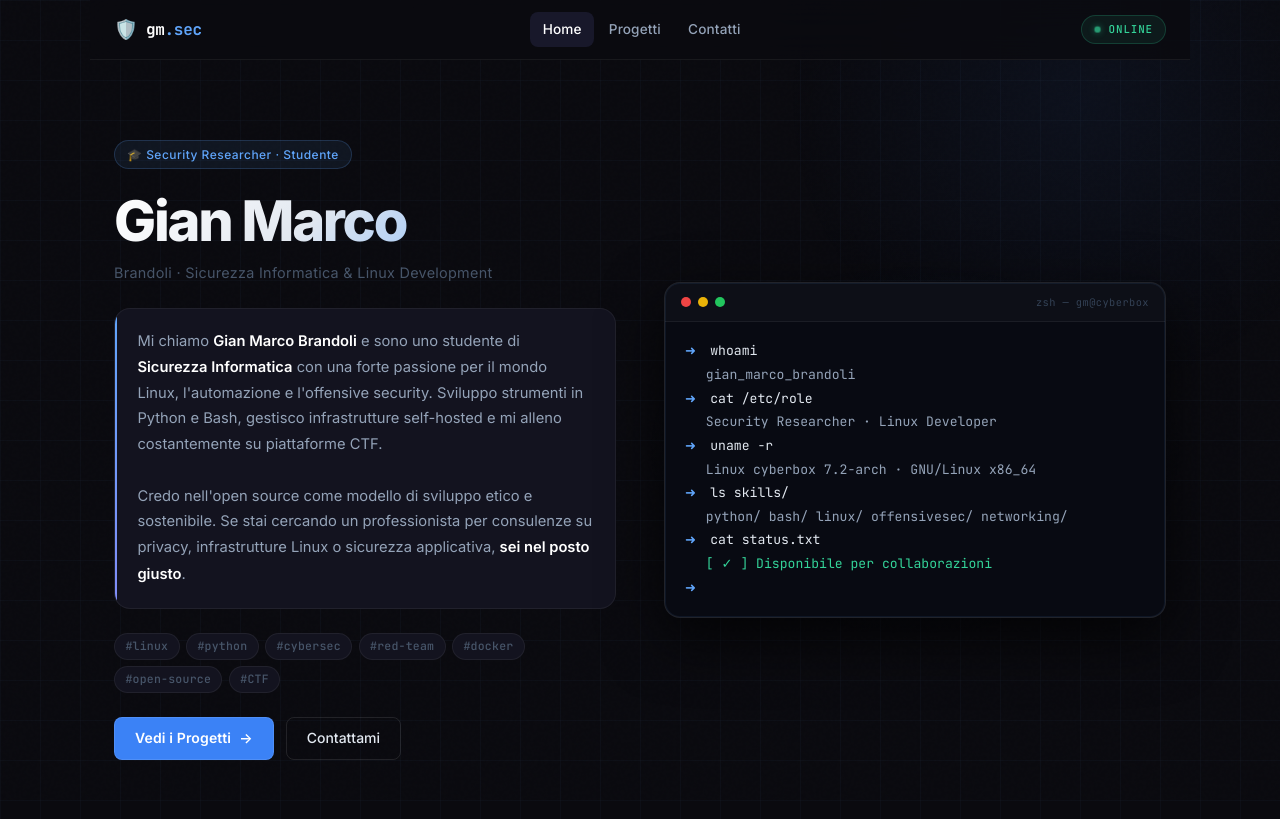
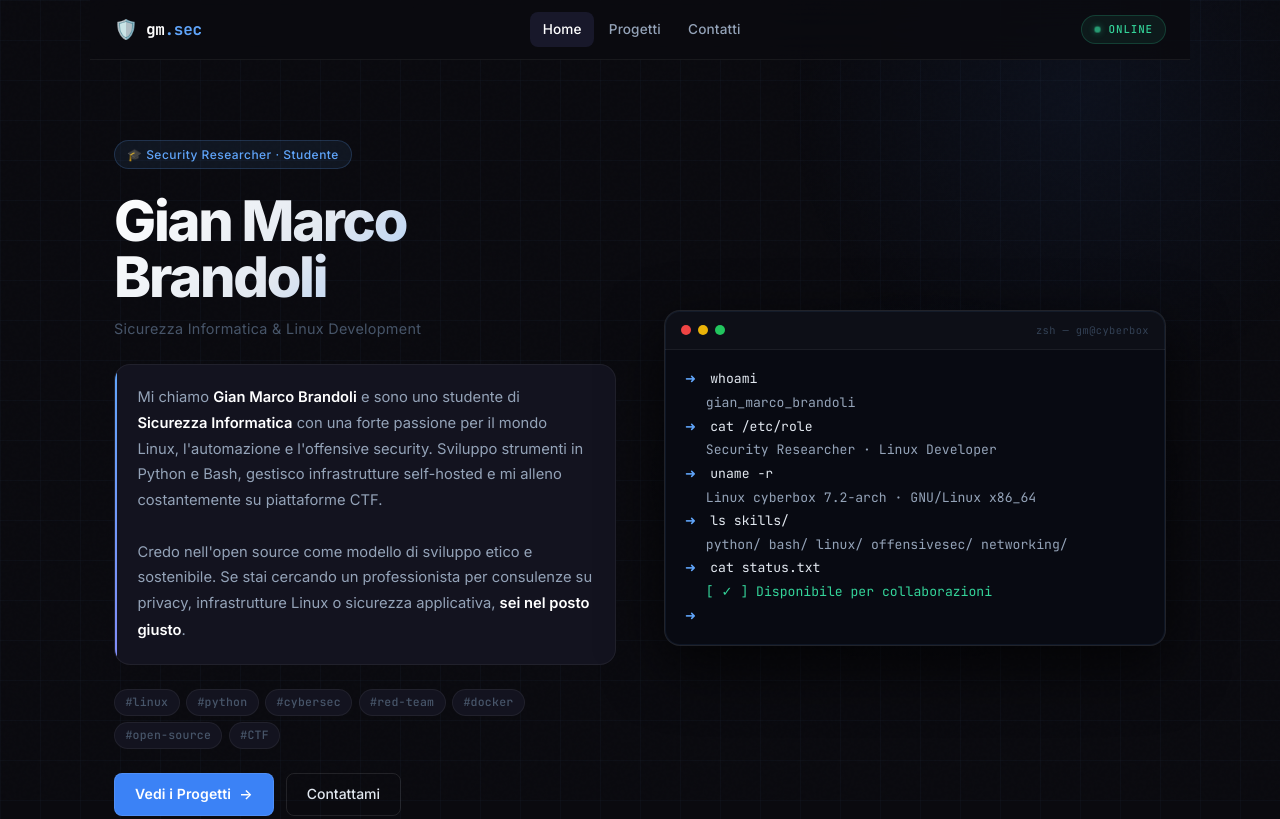
Before and after one commit to codertracker/cyberstudent, a website: page index.html in a window 1280 px wide. Shown: the top 819 px of the page. Drawn offline with Linux system fonts and the light colour scheme; no server answers.

Commit message:
Updated
Updated

```diff
--- a/index.html
+++ b/index.html
@@ -51,8 +51,8 @@
     <section id="home" class="hero-section">
       <div class="hero-content">
         <span class="hero-eyebrow">🎓 Security Researcher · Studente</span>
-        <h1 class="glitch-text" data-text="Gian Marco">Gian Marco</h1>
-        <p class="hero-subtitle">Brandoli · Sicurezza Informatica & Linux Development</p>
+        <h1 class="glitch-text" data-text="Gian Marco">Gian Marco Brandoli</h1>
+        <p class="hero-subtitle">Sicurezza Informatica & Linux Development</p>
 
         <div class="hero-description">
           <p>
```
Also changed, not shown: pages/contact.html (+2 -2 lines).
